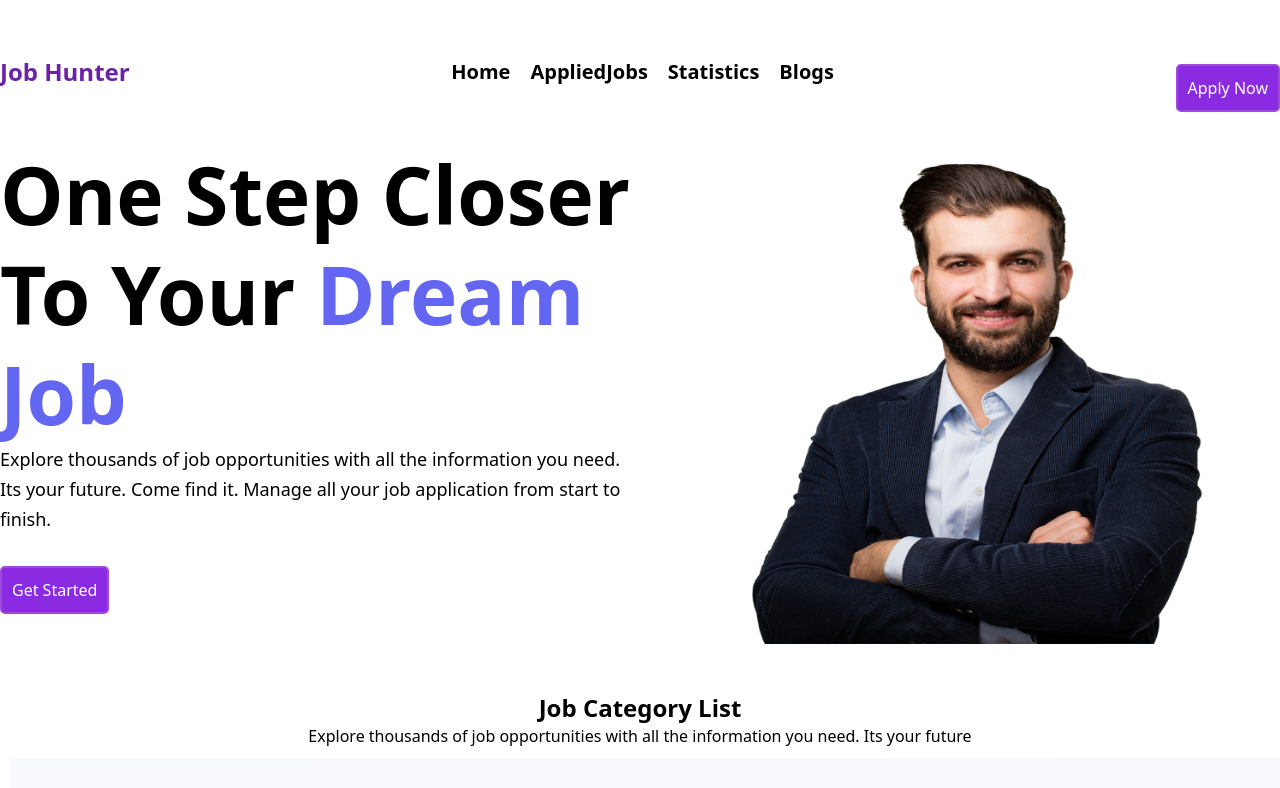
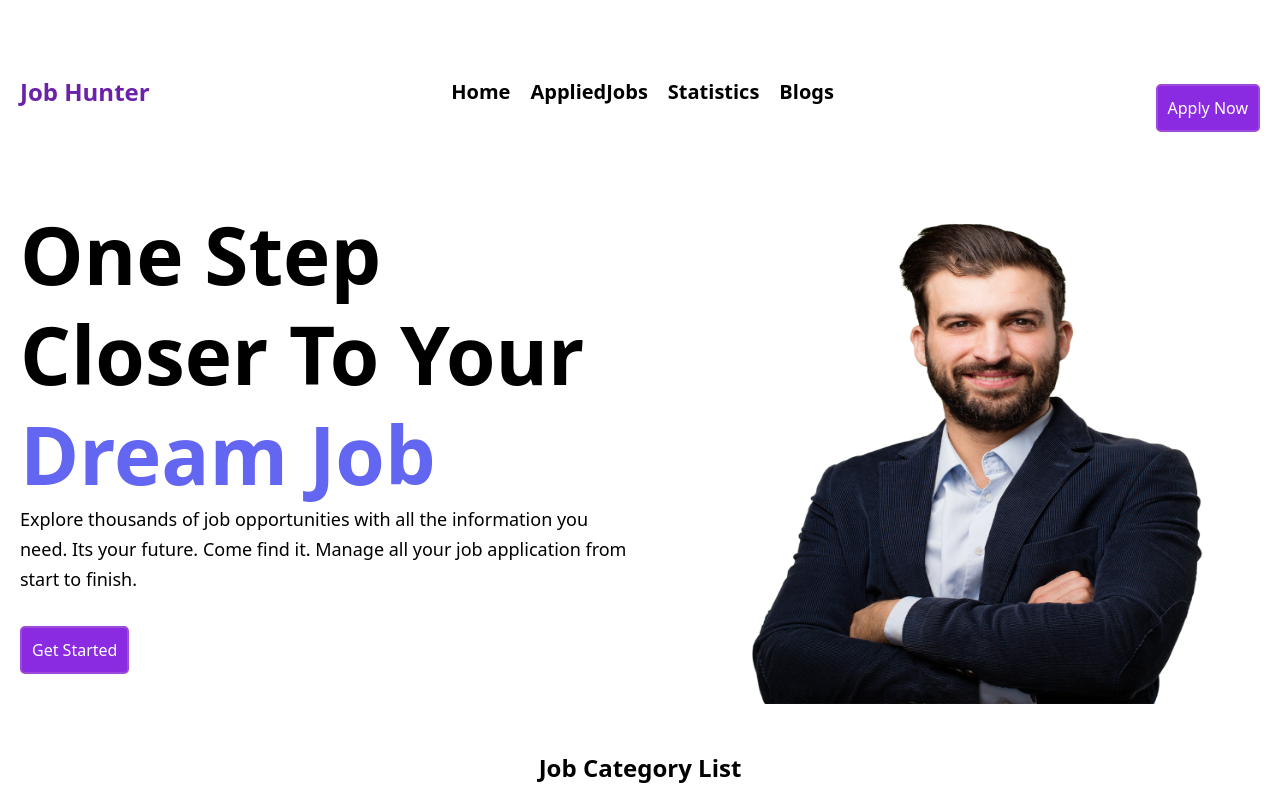
Before and after one commit to RabeyaAkter78/career-hub-client, a React (Vite) app: page / in a window 1280 px wide. Shown: the top 788 px of the page. Built offline with nearby package versions, Linux system fonts and the light colour scheme.

Commit message:
modified styles

```diff
--- a/src/components/Blog/Blog.jsx
+++ b/src/components/Blog/Blog.jsx
@@ -3,7 +3,7 @@ import "./Blog.css"
 
 const Blog = () => {
     return (
-        <div className='container mx-auto text-2xl font-semibold  text-center  mt-12'>
+        <div className='container mx-auto text-2xl font-semibold  text-center  mt-12 p-5'>
             <div className='' >
                 <div className='blog-question mt-4'>
                     <li className='text-indigo-500'> When should you use context API?</li>
--- a/src/components/Header/Header.jsx
+++ b/src/components/Header/Header.jsx
@@ -10,7 +10,7 @@ const Header = () => {
 
     return (
 
-        <div className='container mx-auto '>
+        <div className='container mx-auto  p-5'>
             {/* <span> {open === true ? <FontAwesomeIcon icon={faXmark} />
                 : <FontAwesomeIcon icon={faBars} />
                     }</span> */}
--- a/src/components/Home/Home.jsx
+++ b/src/components/Home/Home.jsx
@@ -27,7 +27,7 @@ const Home = () => {
 
 
     return (
-        <div className='container mx-auto mt-8 mb-8' >
+        <div className='container mx-auto mt-8 mb-8 p-5' >
             <div className='grid grid-cols-1 md:grid-cols-2  '>
                 <div className=''>
                     <h1 className='banner-title font-bold text-3xl'>One Step Closer To Your <span className='text-indigo-500'>Dream Job</span></h1>
--- a/src/components/Statistics/Statistics.jsx
+++ b/src/components/Statistics/Statistics.jsx
@@ -15,7 +15,7 @@ const Statistics = () => {
 
 
     return (
-        <div className='container mx-auto mt-12 text-indigo-500 text-center text-xl font-bold'>
+        <div className='container mx-auto mt-12 p-5 text-indigo-500 text-center text-xl font-bold'>
             <h2>Assignment Mark pie chart</h2>
 
             <PieChart className='mx-auto' width={400} height={400}>
```
